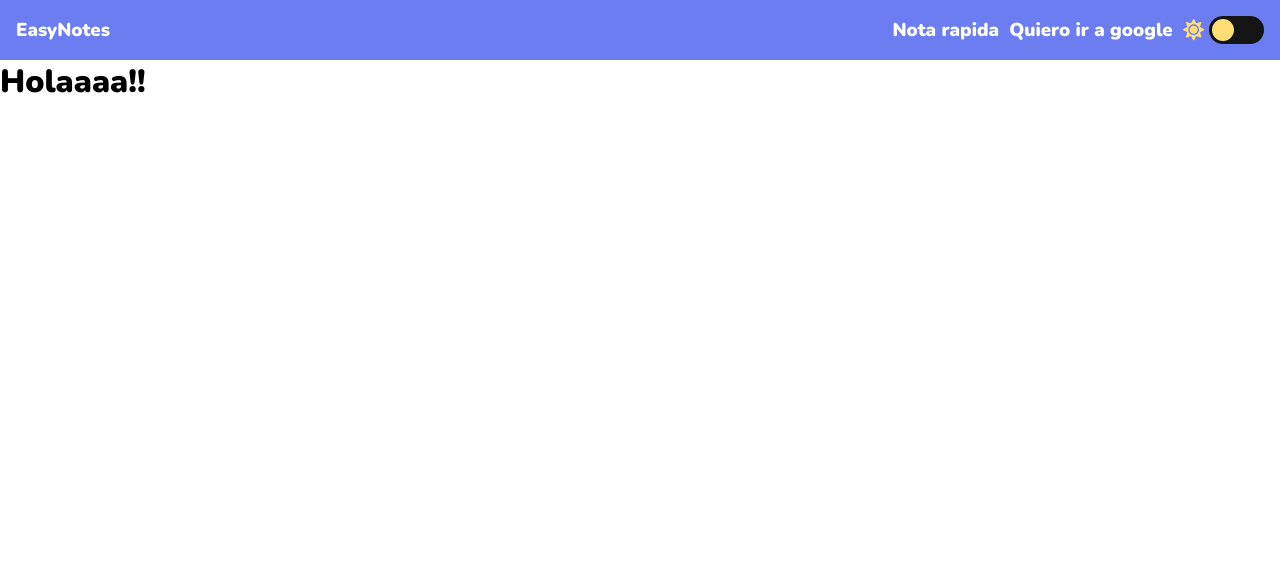
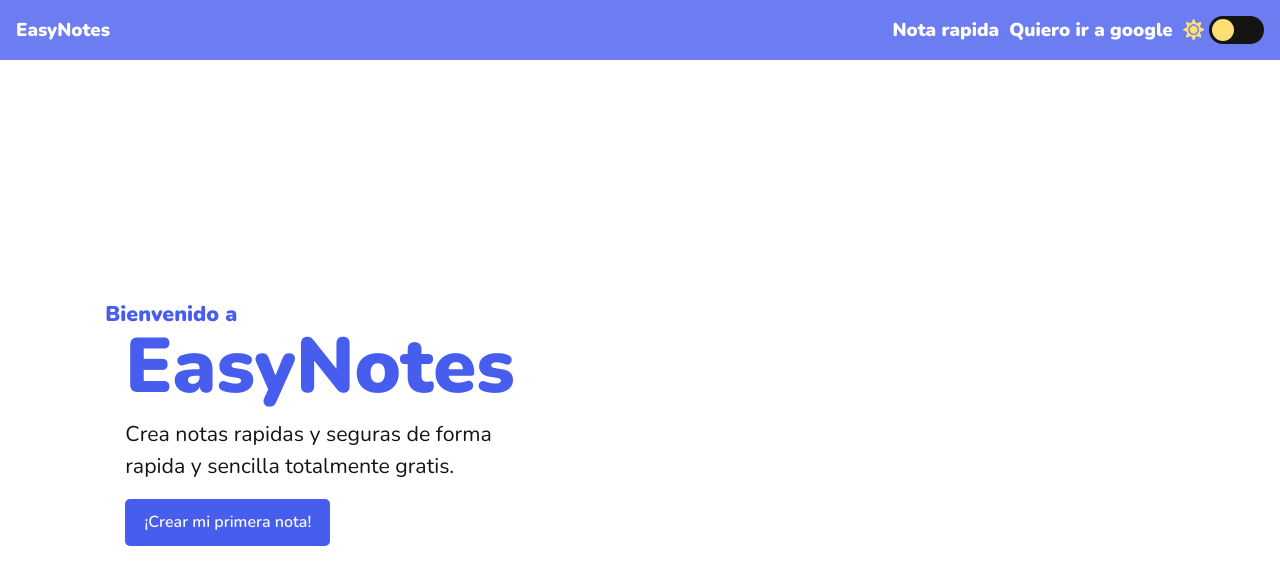
Before and after one commit to Geaglts/EasyNotes, a React app: page / in a window 1280 px wide. Shown: the top 584 px of the page. Built offline with nearby package versions, Linux system fonts and the light colour scheme.

Commit message:
Seccion izquierda del home

```diff
--- a/src/pages/FreeNotes.tsx
+++ b/src/pages/FreeNotes.tsx
@@ -4,12 +4,10 @@ import NoteList from '../containers/NoteList';
 
 function FreeNotes() {
   return (
-    <>
-      <Container>
-        <AddNoteForm />
-        <NoteList limit={5} />
-      </Container>
-    </>
+    <Container>
+      <AddNoteForm />
+      <NoteList limit={5} />
+    </Container>
   );
 }
 
--- a/src/pages/Home.tsx
+++ b/src/pages/Home.tsx
@@ -1,8 +1,23 @@
+import { Link } from 'react-router-dom';
+import '../styles/pages/Home.scss';
+
 function Home() {
   return (
-    <div>
-      <h1>Holaaaa!!</h1>
-    </div>
+    <main className="HomePage__Page">
+      <div className="Introduction__Section">
+        <section>
+          <h1>
+            <span>Bienvenido a </span>EasyNotes
+          </h1>
+          <p>
+            Crea notas rapidas y seguras de forma rapida y sencilla totalmente
+            gratis.
+          </p>
+          <Link to="/fast">¡Crear mi primera nota!</Link>
+        </section>
+        <section></section>
+      </div>
+    </main>
   );
 }
 
--- /dev/null
+++ b/src/styles/pages/Home.scss
@@ -0,0 +1,61 @@
+@import '../global';
+
+.HomePage__Page {
+  height: calc(100vh - 60px);
+
+  .Introduction__Section {
+    width: 100%;
+    height: 100%;
+    display: grid;
+    grid-template-columns: 1fr 1fr;
+    grid-template-rows: 1fr;
+
+    & > section:first-child {
+      place-self: center;
+
+      h1 {
+        position: relative;
+        font-size: 58pt;
+        color: $primary;
+
+        span {
+          position: absolute;
+          top: -15px;
+          left: -20px;
+          font-size: 16pt;
+        }
+      }
+
+      p {
+        line-height: 1.5;
+        width: 380px;
+        font-size: 16pt;
+        color: $dark;
+      }
+
+      a {
+        text-decoration: none;
+        display: inline-block;
+        border: none;
+        border-radius: 5px;
+        font-size: 12pt;
+        font-weight: 600;
+        color: $white;
+        background-color: $primary;
+        margin-top: 1em;
+        padding: 0.8em 1.2em;
+        cursor: pointer;
+        transition: transform 450ms ease-in-out;
+
+        &:hover {
+          transition: transform 350ms ease-in-out;
+          transform: scale(1.05);
+        }
+
+        &:focus {
+          outline: 1px solid $primary;
+        }
+      }
+    }
+  }
+}
```
